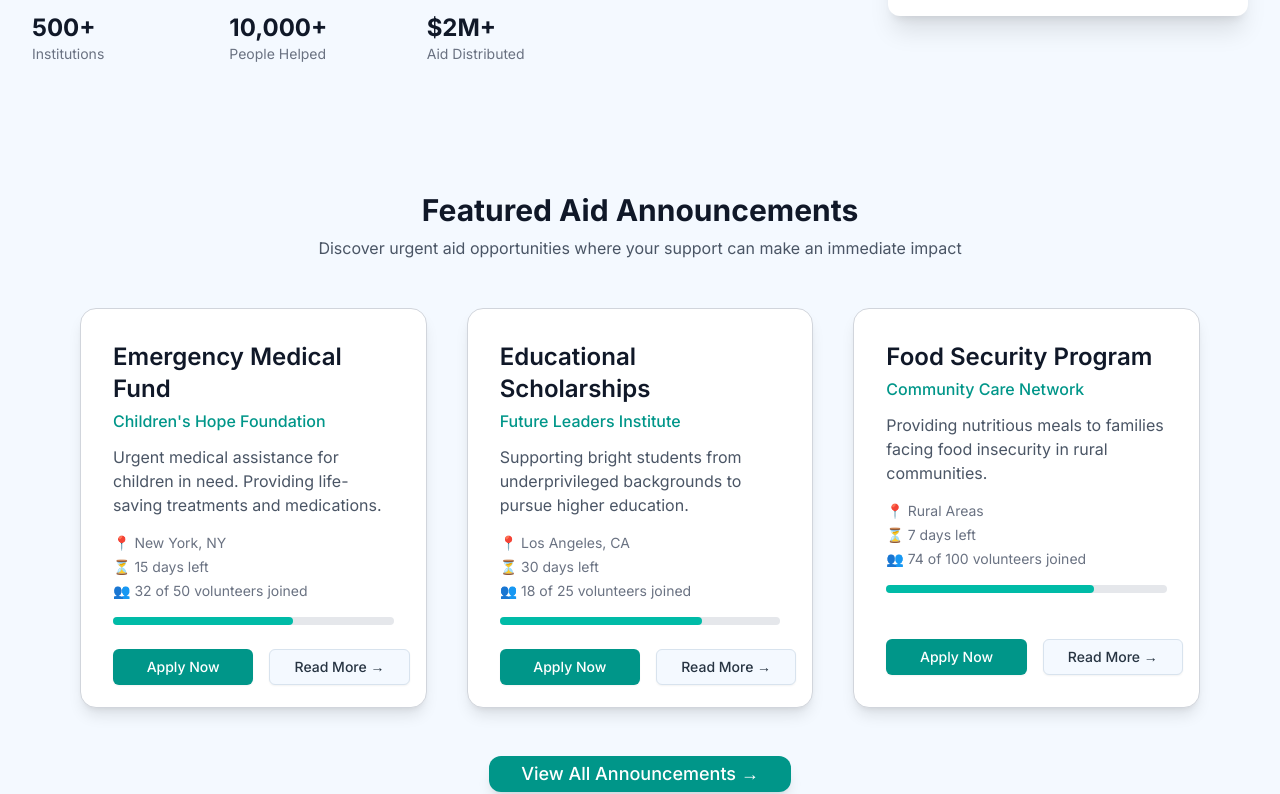
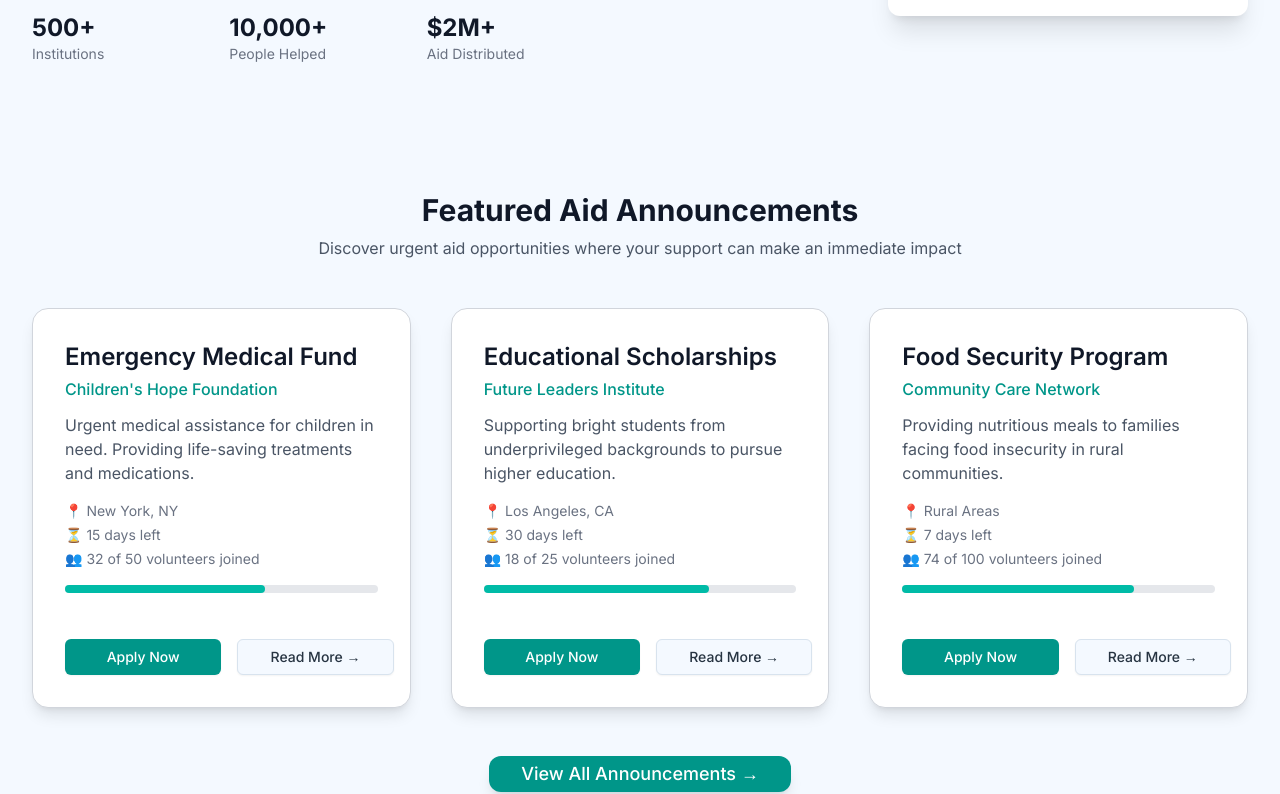
Before and after one commit to Ahmed-Alabadla/awn, a Next.js app: page / in a window 1280 px wide. Shown: the part 469-1263 px from the top of the page. Built offline with nearby package versions, Linux system fonts and the light colour scheme.

Commit message:
fix style card

```diff
--- a/components/shared/AnnouncementsSection.tsx
+++ b/components/shared/AnnouncementsSection.tsx
@@ -51,7 +51,7 @@ const announcements: Announcement[] = [
 
 export default function AnnouncementsSection() {
     return (
-        <section className=" py-16 px-6 lg:px-12">
+        <section className="py-16  ">
             <div className="max-w-7xl mx-auto">
                 <div className="text-center mb-12">
                     <h2 className="text-3xl font-bold text-gray-900">
```
